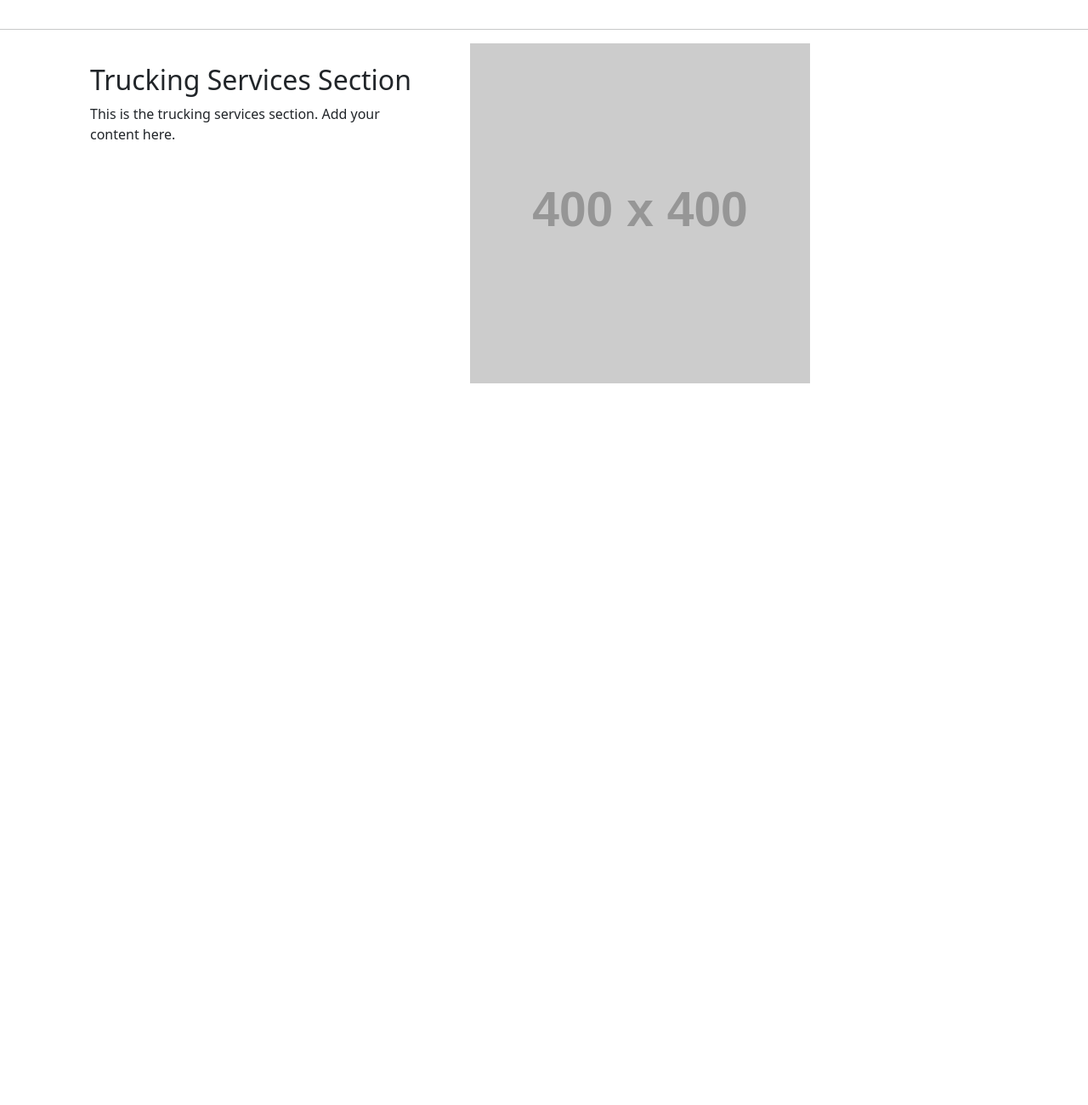
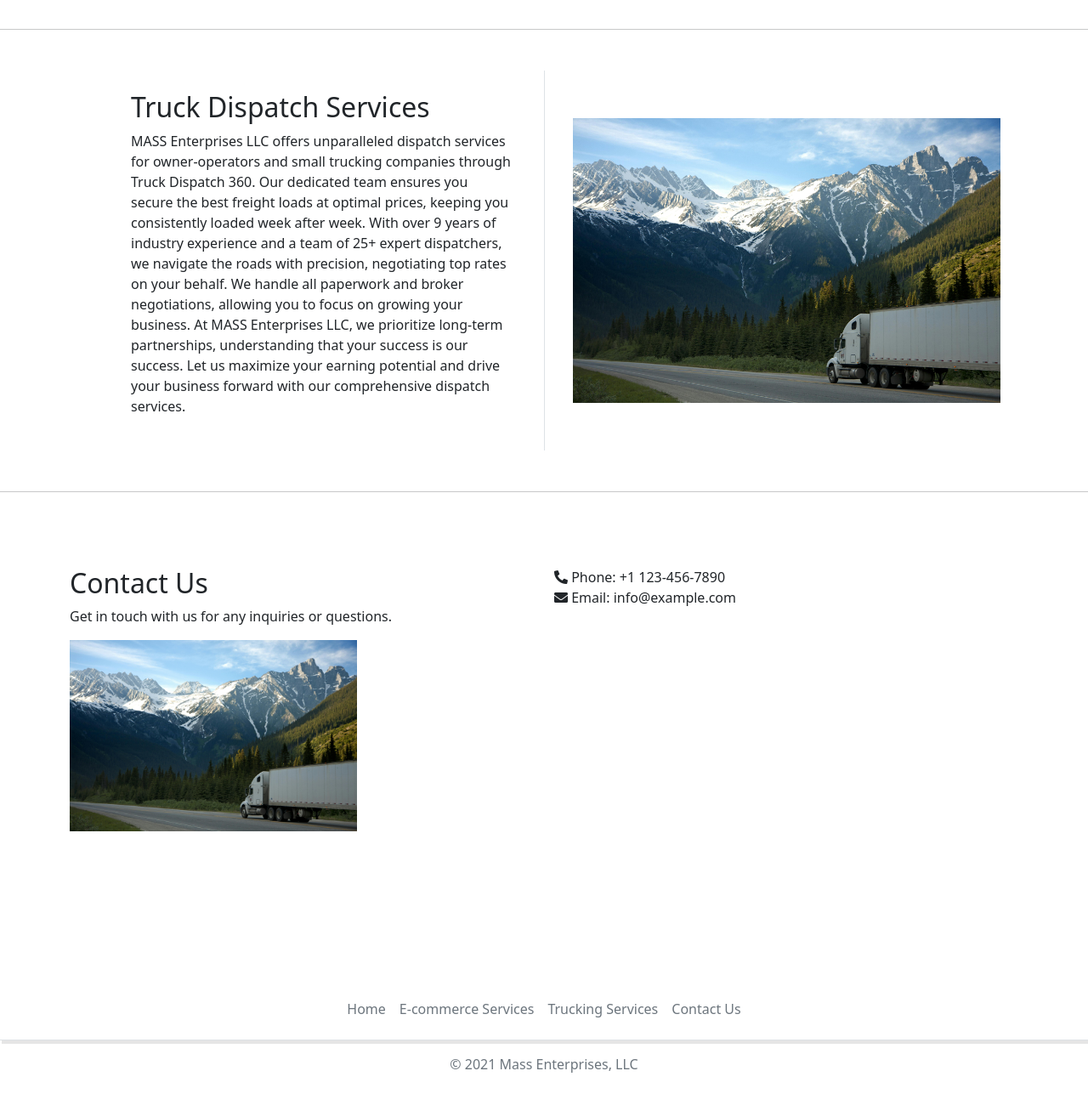
Before and after one commit to MassEnterprises/masslogistics, a plain HTML site: page index.html in a window 1280 px wide. Shown: the part 1360-2660 px from the top of the page at 85% size. Before the commit the page ends 1811 px from the top, so only its background shows below. Drawn offline with nearby package versions, Linux system fonts and the light colour scheme; placeholder pictures from the web are drawn by us; a small style sheet from the web is missing.

Commit message:
trucking services added

```diff
--- a/index.html
+++ b/index.html
@@ -6,6 +6,7 @@
 <title>Mass Enterprises</title>
 <link rel="stylesheet" type="text/css" href="./style.css">
 <link href="https://cdn.jsdelivr.net/npm/bootstrap@5.0.2/dist/css/bootstrap.min.css" rel="stylesheet" integrity="sha384-EVSTQN3/azprG1Anm3QDgpJLIm9Nao0Yz1ztcQTwFspd3yD65VohhpuuCOmLASjC" crossorigin="anonymous">
+<link rel="stylesheet" href="https://cdnjs.cloudflare.com/ajax/libs/font-awesome/5.15.4/css/all.min.css" integrity="sha512-vC6N5aCwlxmq29+JaJ+nhjAcsL1+9w9faR+unvV5fWjCKLVUa0SMo1aZdUeVw86fcUo4HkZR4ZHO+bR4JJUkWg==" crossorigin="anonymous" referrerpolicy="no-referrer" />
 </head>
 
 <body>
@@ -76,7 +77,7 @@
     </section>
 
     <section id="ecommerce" class="market m-5">
-        <div class="container">
+        <div class="container ">
             <div class="row">
                 <div class="col-md-4 border-end d-flex justify-content-center  align-items-center ">
                     <!-- <img src="https://via.placeholder.com/400" class="img-fluid" alt="Placeholder Image"> -->
@@ -93,23 +94,63 @@
     </section>
 
     <hr>
-    <section id="trucking-services" class="trucking-services">
+    <section id="trucking-services" class="trucking-services m-5 ">
         <div class="container">
             <div class="row">
-                <div class="col-md-6">
-                    <div class="p-4">
-                        <h2>Trucking Services Section</h2>
-                        <p>This is the trucking services section. Add your content here.</p>
+                <div class="col-md-6 d-flex align-items-center ">
+                    <div class="p-4 ms-5 ">
+                        <h2>Truck Dispatch Services</h2>
+                        <p>MASS Enterprises LLC offers unparalleled dispatch services for owner-operators and small trucking companies through Truck Dispatch 360. Our dedicated team ensures you secure the best freight loads at optimal prices, keeping you consistently loaded week after week. With over 9 years of industry experience and a team of 25+ expert dispatchers, we navigate the roads with precision, negotiating top rates on your behalf. We handle all paperwork and broker negotiations, allowing you to focus on growing your business. At MASS Enterprises LLC, we prioritize long-term partnerships, understanding that your success is our success. Let us maximize your earning potential and drive your business forward with our comprehensive dispatch services.</p>
                     </div>
                 </div>
-                <div class="col-md-6">
-                    <img src="https://via.placeholder.com/400" class="img-fluid" alt="Placeholder Image">
+                <div class="col-md-6 border-start d-flex justify-content-center  align-items-center">
+                    <img src="./pexels-photoscom-93398.jpg" class="img-fluid h-75 " alt="TruckPic">
                 </div>
             </div>
         </div>
     </section>
+
+    <hr>
+
+    <br>
+    <br>
+    <br>
+
+    <section id="contact-us" class="contact  ">
+      <div class="container d-flex justify-content-center align-items-center ">
+          <div class="row ">
+              <div class="col-md-6">
+                  <h2>Contact Us</h2>
+                  <p>Get in touch with us for any inquiries or questions.</p>
+                  <img src="././pexels-photoscom-93398.jpg" class="img-fluid h-50  " alt="EcommercePic">
+              </div>
+              <div class="col-md-6">
+                  <ul class="list-unstyled">
+                      <li>
+                          <i class="fas fa-phone-alt"></i> Phone: +1 123-456-7890
+                      </li>
+                      <li>
+                          <i class="fas fa-envelope"></i> Email: info@example.com
+                      </li>
+
+                  </ul>
+              </div>
+          </div>
+      </div>
+  </section>
+
   <!-- </div> -->
     <!-- You can add more sections as needed -->
+
+    <footer class=" py-3 my-4">
+      <ul class="nav justify-content-center border-bottom pb-3 mb-3">
+        <li class="nav-item"><a href="#home" class="nav-link px-2 text-muted">Home</a></li>
+        <li class="nav-item"><a href="#ecommerce" class="nav-link px-2 text-muted">E-commerce Services</a></li>
+        <li class="nav-item"><a href="#trucking-services" class="nav-link px-2 text-muted">Trucking Services</a></li>
+        <li class="nav-item"><a href="#contact-us" class="nav-link px-2 text-muted">Contact Us</a></li>
+      </ul>
+      <p class="text-center text-muted">© 2021 Mass Enterprises, LLC</p>
+    </footer>
 
     <script src="https://cdn.jsdelivr.net/npm/bootstrap@5.0.2/dist/js/bootstrap.bundle.min.js" integrity="sha384-MrcW6ZMFYlzcLA8Nl+NtUVF0sA7MsXsP1UyJoMp4YLEuNSfAP+JcXn/tWtIaxVXM" crossorigin="anonymous"></script>
 </body>
--- a/style.css
+++ b/style.css
@@ -5,13 +5,14 @@
 }
 
 .nav {
-    box-shadow: 0 2px 4px rgba(0, 0, 0, 0.1);
+    box-shadow:  2px 4px rgba(0, 0, 0, 0.1);
     top: 0;
     left: 0;
     right: 0;
     padding: 10px 0;
     z-index: 2;
 }
+
 
 .corousel-Img {
     height: 50%;
```
Also changed, not shown: pexels-photoscom-93398.jpg (added).
